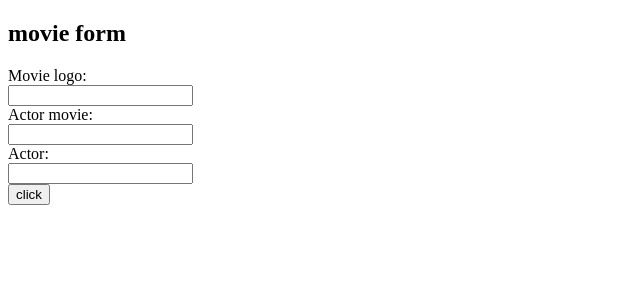
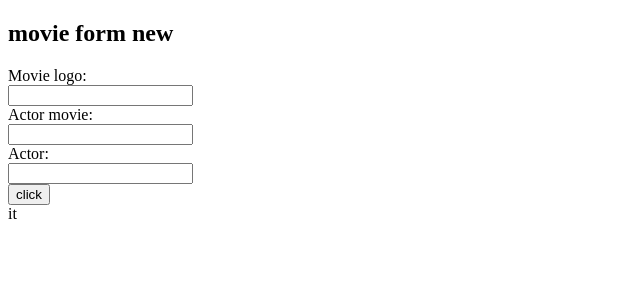
Before and after one commit to vinaykumariet/textile, a Django app: page /home/movie-add/ in a window 1280 px wide. Shown: the top 300 px of the page, without its empty margins (0-640 px from the left). Run offline with Django 3.2, Linux system fonts and the light colour scheme.

Commit message:
file chnages

```diff
--- a/textile/home/templates/movie/movie_form.html
+++ b/textile/home/templates/movie/movie_form.html
@@ -4,7 +4,7 @@
 <title>Page Title</title>
 </head>
 <body>
-   <h2> movie form </h2>
+   <h2> movie form new</h2>
  <form method="POST" action="">
 {% csrf_token %}
 
@@ -14,5 +14,5 @@
 
 </form>
 </body>
-
+it
 </html>
```
